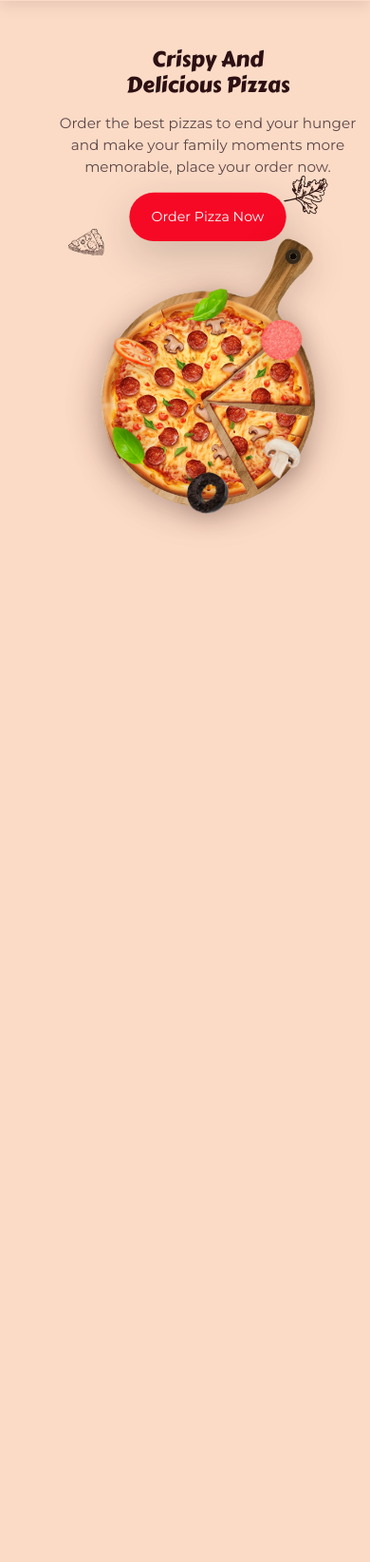
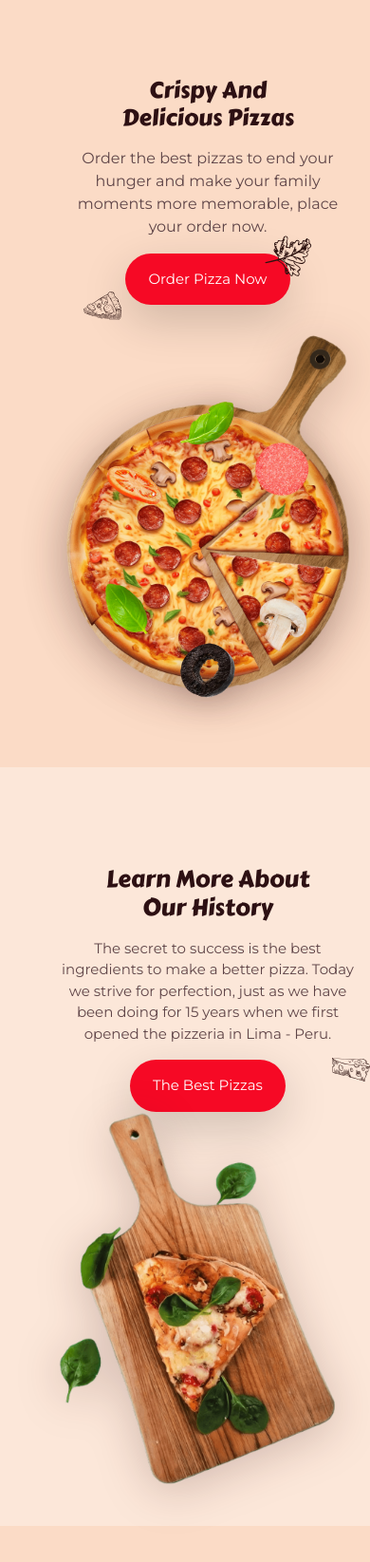
Before and after one commit to Salman23232/Responsive-Pizza-Website, a plain HTML site: page index.html in a window 390 px wide. Shown: the part 55-1700 px from the top of the page at 95% size. Before the commit the page ends 1527 px from the top, so only its background shows below. Drawn offline with nearby package versions, Linux system fonts and the light colour scheme.

Commit message:
about section
Completed building about section

```diff
--- a/assets/css/style.css
+++ b/assets/css/style.css
@@ -110,8 +110,8 @@ img {
 
 /*=============== REUSABLE CSS CLASSES ===============*/
 .container {
-  max-width: 1120px;
-  margin-inline: 1.5rem;
+  max-width: 1120px !important;
+  margin-inline: 1.5rem !important;
 }
 
 .grid {
@@ -133,6 +133,10 @@ img {
 }
 
 /*=============== HEADER & NAV ===============*/
+
+.wrapper{
+  padding: 1.5rem;
+}
 
 .header {
     position: fixed;
@@ -185,31 +189,17 @@ img {
     transition: top 0.3s ease-in-out; /* Smooth transition */
   }
 
-  .home__section{
-    padding-block: .1px 1rem !important;
-    row-gap: 2rem!important;
-    scale: .95;
-  }
-  .home__images{
-    scale: .8;
-    margin-bottom: 25rem;
-  }
   .show-menu {
     top: 0; /* Visible when the menu is active */
   }
-  .header {
-    box-shadow: var(--box-shadow);
-  }
+
 }
 
 @media screen and (min-width: 569px) and (max-width: 769px) {
   .nav__close {
     display: none;
   }
-  .home__section{
-    padding-block: 2rem 3rem !important;
-    row-gap: 7rem !important;
-  }
+
   .nav__toggle {
     display: none;
   }
@@ -230,7 +220,6 @@ img {
     align-items: center;
   }
   .header {
-    box-shadow: var(--box-shadow);
     height: 6rem;
   }
   .nav__list {
@@ -243,10 +232,10 @@ img {
   .nav__logo{
     scale: 1.7;
   }
-  .header{
-    box-shadow: var(--box-shadow);
+
+  .home__section{
+    margin-top: 2rem;
   }
-
   .nav__list {
       display: flex;
       flex-direction: row !important;
@@ -273,6 +262,7 @@ img {
   font-family: var(--second-font);
   position: relative;
 }
+
 
 .nav__link::after {
   content: "";
@@ -360,7 +350,7 @@ img {
 
 /*=============== HOME ===============*/
 .home__section{
-  padding-block: 7rem 4rem;
+  padding-block: 2rem 3rem;
   row-gap: 7rem;
 }
 
@@ -462,8 +452,39 @@ left: 4rem;
 
 
 /*=============== ABOUT ===============*/
+.about{
+ background-color: var(--container-color);
+}
 
+.about__container{
+  row-gap: 2rem;
+  margin-bottom: 2rem;
+}
+.about__data{
+  position: relative;
+  text-align: center;
+}
+.about__data .about__title{
+  margin-bottom: 1rem;
+}
 
+}
+.about__description{
+  margin-bottom: 2rem;
+  font-size: 1rem;
+}
+
+.about__sticker{
+  width: 40px;
+  position: absolute;
+  right: 0;
+  bottom: 2rem;
+}
+.about__image{
+  width: 320px;
+  justify-self: center;
+  filter: var(--shadow-big-img);
+}
 /*=============== POPULAR ===============*/
 
 
--- a/index.html
+++ b/index.html
@@ -57,6 +57,7 @@
          <!--==================== HOME ====================-->
          <section class="home section" id="home">
             <div class="container">
+                <div class="wrapper">
                     <div class="row home__section">
                         <div class="col-lg-6 col-md-12 home__data">
                             <h1 class="home__title">
@@ -85,10 +86,34 @@
                         </div>
                     </div>
                 </div>
+            </div>
          </section>
 
          <!--==================== ABOUT ====================-->
          <section class="about section" id="about">
+            <div class="container">
+                <div class="wrapper">
+                    <div class="row about__section">
+                        <div class="col-lg-6 col-md-12 about__data">
+                            <h2 class="about__title">
+                                Learn More About <br> Our History
+                            </h2>
+                            <p class="about__description">The secret to success is the best ingredients
+                                to make a better pizza. Today we strive for
+                                perfection, just as we have been doing for 15 years
+                                when we first opened the pizzeria in Lima - Peru.</p>
+                        <a href="#popular" class="button shadow-lg">
+                            The Best Pizzas
+                        </a>
+                        <img src="assets/img/sticker-cheese.svg" alt="image" class="about__sticker">
+                        </div>
+                        <div class="col-lg-6 col-md-12 about__image">
+                            <img src="assets/img/about-img.png" alt="">
+
+                        </div>
+                    </div>
+                </div>
+            </div>
 
          </section>
 
```
Lines whose indentation alone changed are shown as unchanged.
